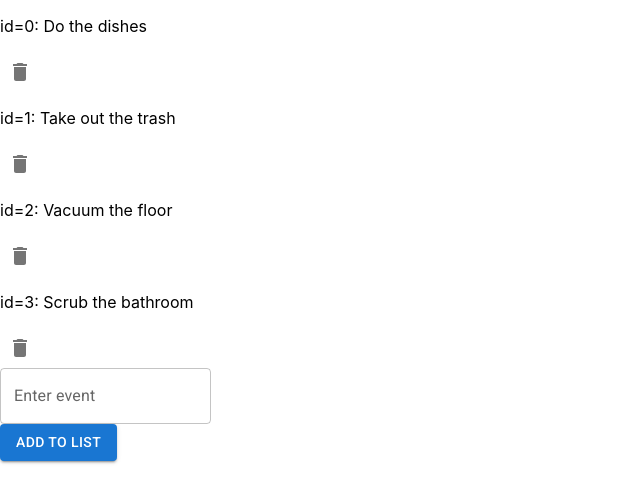
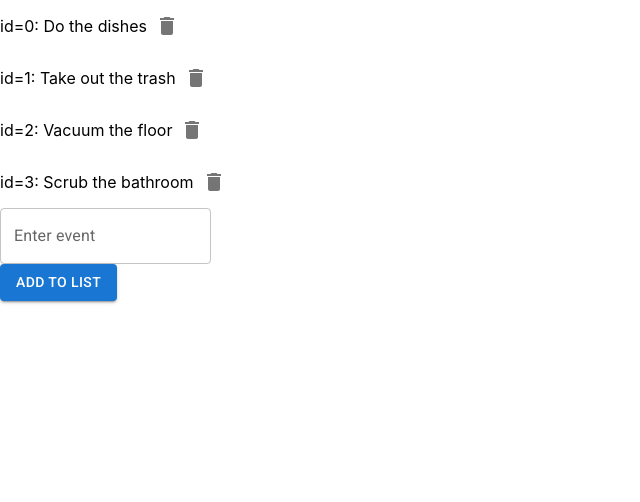
Before and after one commit to abduldoesramen/toDoApp, a React (Create React App) app: page / in a window 1280 px wide. Shown: the top 502 px of the page, without its empty margins (0-640 px from the left). Built offline with nearby package versions, Linux system fonts and the light colour scheme.

Commit message:
changed delete icon so it now appears at the right-hand side in row formation with the event

```diff
--- a/src/components/event-container/event-container.component.jsx
+++ b/src/components/event-container/event-container.component.jsx
@@ -1,15 +1,15 @@
-import './event-container.styles.css'
-import Button from '@mui/material/Button'
-import Stack from '@mui/material/Stack'
-import DeleteIcon from '@mui/icons-material/Delete'
-import IconButton from '@mui/material/IconButton'
+import "./event-container.styles.css";
+import Button from "@mui/material/Button";
+import Stack from "@mui/material/Stack";
+import DeleteIcon from "@mui/icons-material/Delete";
+import IconButton from "@mui/material/IconButton";
 
 const EventContainer = ({ events, handleDelEvent }) => {
   return (
     <div className="event-container" key={events.id}>
       {events.map(({ eventName, id }) => {
         return (
-          <div key={id}>
+          <div key={id} className="rowEvent">
             <p>{`id=${id}: ${eventName}`}</p>
             <Stack spacing={2} direction="row">
               <IconButton
@@ -21,10 +21,10 @@ const EventContainer = ({ events, handleDelEvent }) => {
               </IconButton>
             </Stack>
           </div>
-        )
+        );
       })}
     </div>
-  )
-}
+  );
+};
 
-export default EventContainer
+export default EventContainer;
--- a/src/components/event-container/event-container.styles.css
+++ b/src/components/event-container/event-container.styles.css
@@ -0,0 +1 @@
+.rowEvent{display:flex; flex-direction:row;}
```
